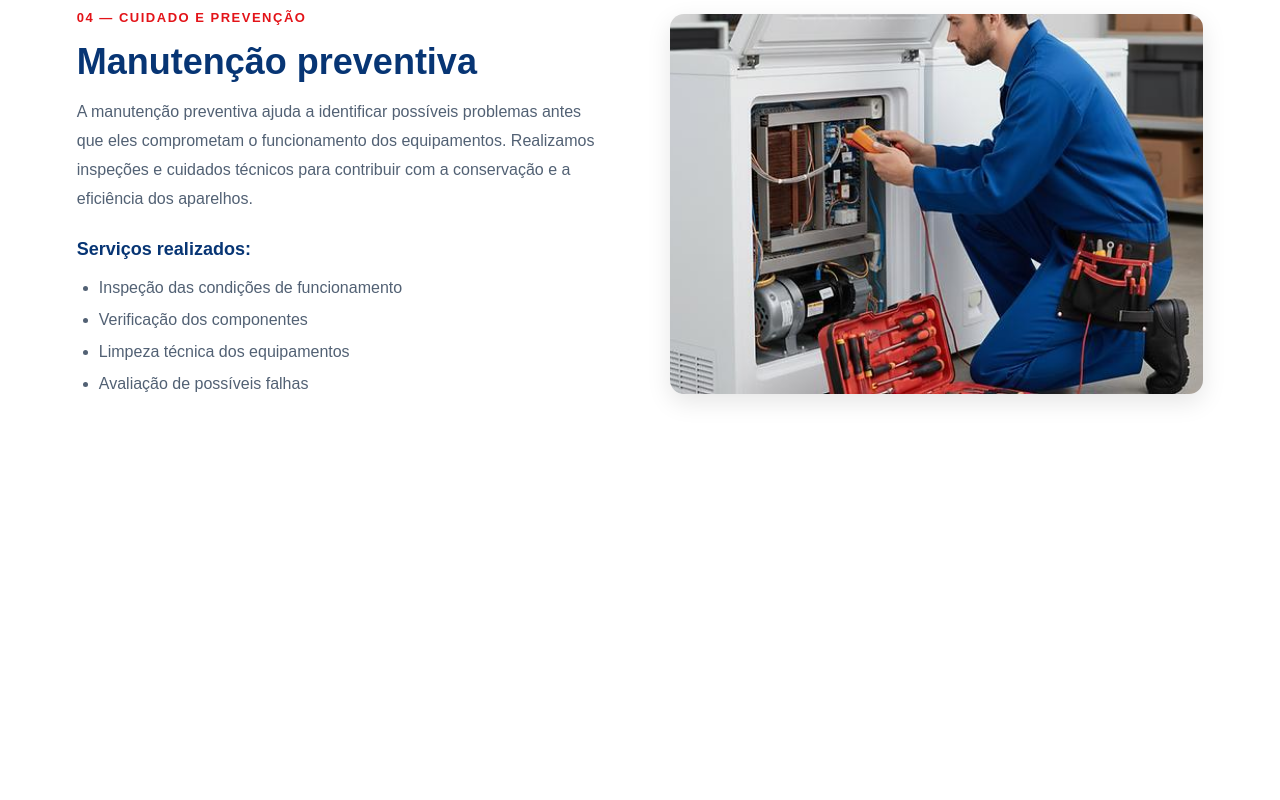
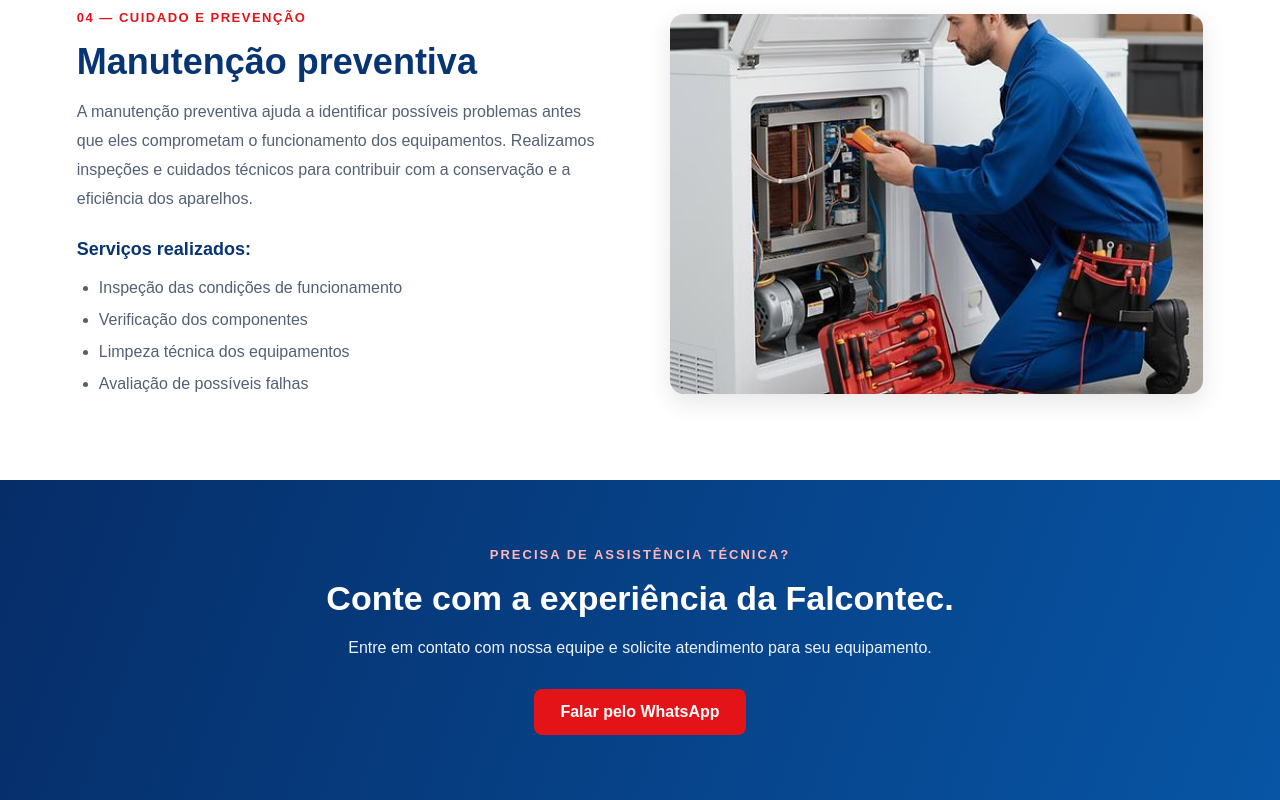
Before and after one commit to CoutinhoGustta/Projeto_Final_FrontEnd, a plain HTML site: page FalconTec/pages/servicos.html in a window 1280 px wide. Shown: the part 1988-2788 px from the top of the page. Before the commit the page ends 2468 px from the top, so only its background shows below. Drawn offline with Linux system fonts and the light colour scheme.

```diff
--- a/FalconTec/css/style.css
+++ b/FalconTec/css/style.css
@@ -987,3 +987,65 @@ header {
     font-size: 16px;
   }
 }
+
+/* ==========================================
+   CHAMADA FINAL PARA ATENDIMENTO
+========================================== */
+
+.chamada-atendimento {
+  background: linear-gradient(110deg, #062d68, #0755a5);
+  padding: 65px 6%;
+  text-align: center;
+}
+
+.chamada-atendimento-conteudo {
+  max-width: 750px;
+  margin: 0 auto;
+}
+
+.chamada-atendimento-conteudo span {
+  color: #ffb7b7;
+  font-size: 13px;
+  font-weight: bold;
+  letter-spacing: 2px;
+}
+
+.chamada-atendimento-conteudo h2 {
+  color: #ffffff;
+  font-size: 34px;
+  margin: 16px 0;
+}
+
+.chamada-atendimento-conteudo p {
+  color: #eaf2fc;
+  font-size: 16px;
+  line-height: 1.7;
+  margin-bottom: 28px;
+}
+
+.btn-chamada-atendimento {
+  display: inline-block;
+  background-color: #e31318;
+  color: #ffffff;
+  padding: 14px 26px;
+  border-radius: 8px;
+  font-size: 16px;
+  font-weight: bold;
+  text-decoration: none;
+  transition: background-color 0.2s;
+}
+
+.btn-chamada-atendimento:hover {
+  background-color: #bd1015;
+}
+
+/* Adaptação para celulares */
+@media (max-width: 760px) {
+  .chamada-atendimento {
+    padding: 50px 7%;
+  }
+
+  .chamada-atendimento-conteudo h2 {
+    font-size: 28px;
+  }
+}
--- a/FalconTec/pages/servicos.html
+++ b/FalconTec/pages/servicos.html
@@ -184,6 +184,31 @@
           />
         </div>
       </section>
+
+      <!-- ==========================================
+           CHAMADA FINAL PARA ATENDIMENTO
+      ========================================== -->
+      <section class="chamada-atendimento">
+        <div class="chamada-atendimento-conteudo">
+          <span>PRECISA DE ASSISTÊNCIA TÉCNICA?</span>
+
+          <h2>Conte com a experiência da Falcontec.</h2>
+
+          <p>
+            Entre em contato com nossa equipe e solicite atendimento para seu
+            equipamento.
+          </p>
+
+          <a
+            href="https://wa.me/558332387600"
+            class="btn-chamada-atendimento"
+            target="_blank"
+            rel="noopener noreferrer"
+          >
+            Falar pelo WhatsApp
+          </a>
+        </div>
+      </section>
     </main>
 
     <footer>
```
